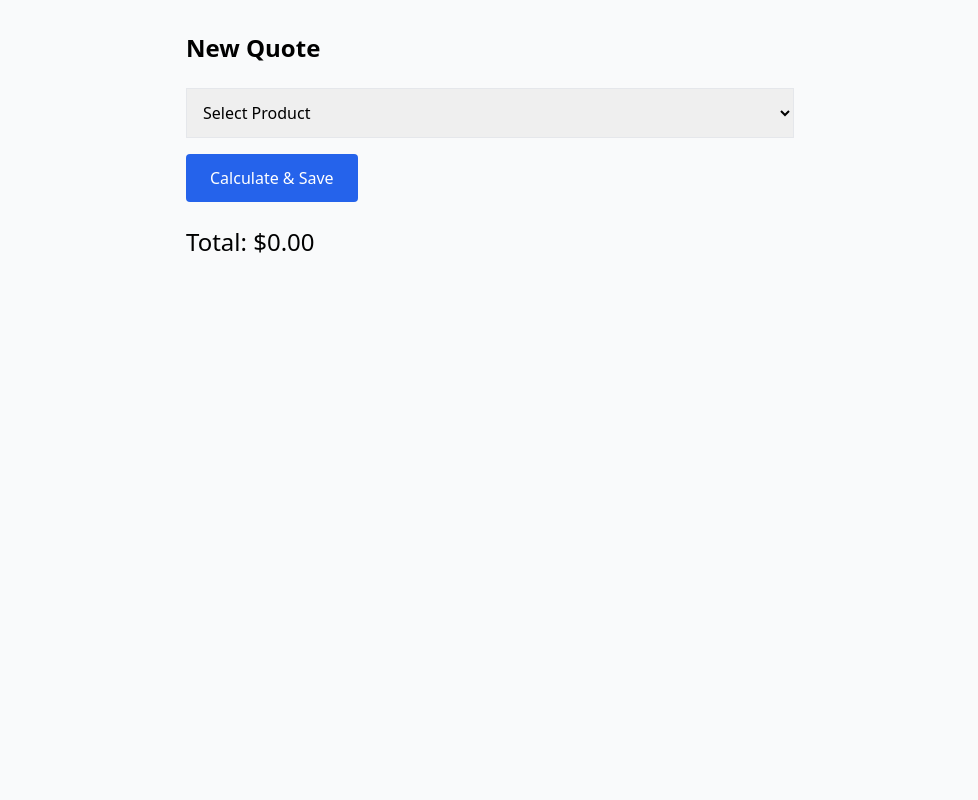
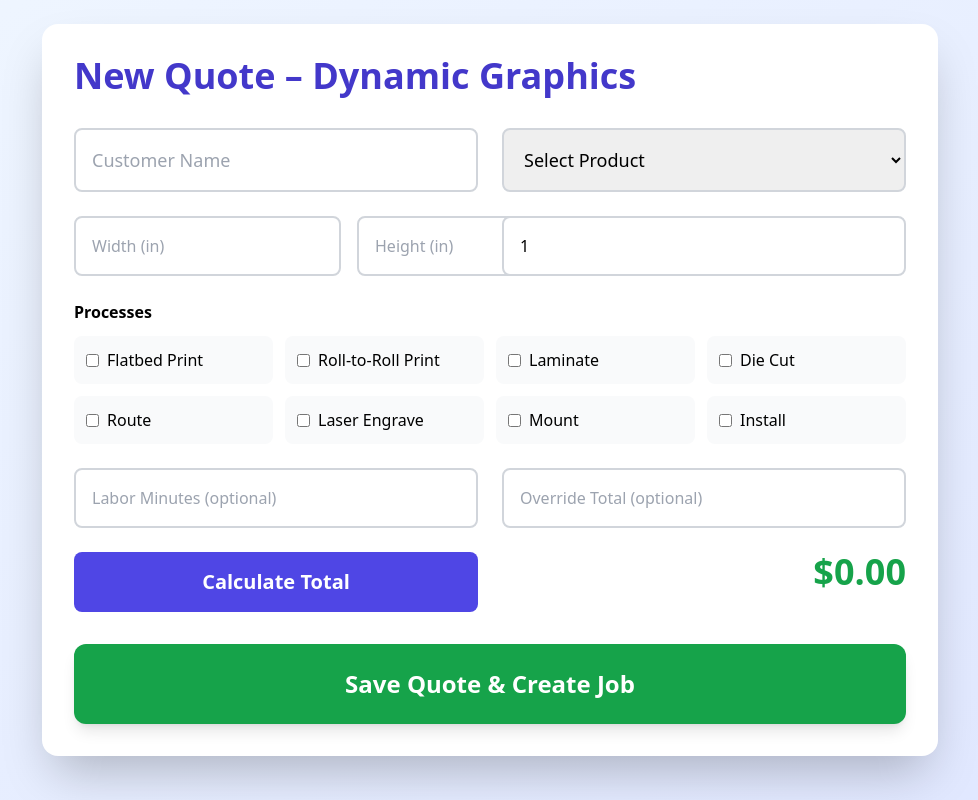
Before and after one commit to dynamicgraphics/shopvis, a React (Vite) app in the folder frontend/: page /quote in a window 1280 px wide. Shown: the whole page, without its empty margins (150-1128 px from the left). Built offline with nearby package versions, Linux system fonts and the light colour scheme.

Commit message:
real quote engine v1

```diff
--- a/frontend/src/QuoteForm.jsx
+++ b/frontend/src/QuoteForm.jsx
@@ -1,27 +1,116 @@
 import { useState } from 'react'
 import axios from 'axios'
 
-const PRODUCTS = ['Stickers', 'Vinyl Cut', 'Yard Sign', 'Banner', 'Acrylic', 'Magnetic']
+const PRODUCTS = [
+  'Stickers', 'Vinyl Cut', 'Yard Signs', 'Acrylic Signs', 'Banners', 'Magnets', 'Custom Die-Cut Metal', 'Laser Engraving'
+]
+
+const PROCESSES = [
+  'Flatbed Print', 'Roll-to-Roll Print', 'Laminate', 'Die Cut', 'Route', 'Laser Engrave', 'Mount', 'Install'
+]
 
 export default function QuoteForm() {
+  const [customer, setCustomer] = useState('')
+  const [product, setProduct] = useState('')
+  const [width, setWidth] = useState('')
+  const [height, setHeight] = useState('')
+  const [quantity, setQuantity] = useState(1)
+  const [processes, setProcesses] = useState([])
+  const [materialCost, setMaterialCost] = useState('')
+  const [laborMins, setLaborMins] = useState('')
+  const [override, setOverride] = useState('')
   const [total, setTotal] = useState(0)
 
   const calculate = () => {
-    // simple demo calc
-    setTotal(250.00)
+    let sqft = (parseFloat(width) * parseFloat(height) / 144) * quantity
+    let cost = 0
+
+    // Base material (you’ll customize rates)
+    cost += sqft * 3.50
+
+    // Process add-ons
+    if (processes.includes('Flatbed Print')) cost += sqft * 2.20
+    if (processes.includes('Roll-to-Roll Print')) cost += sqft * 1.80
+    if (processes.includes('Laminate')) cost += sqft * 1.20
+    if (processes.includes('Die Cut')) cost += sqft * 2.50 + 75
+    if (processes.includes('Route')) cost += sqft * 3.00 + 120
+    if (processes.includes('Laser Engrave')) cost += laborMins * 1.50
+
+    // Labor
+    cost += (laborMins || 0) * 1.10
+
+    // Override wins
+    if (override) cost = parseFloat(override)
+
+    setTotal(cost.toFixed(2))
+  }
+
+  const saveQuote = async () => {
+    await axios.post('https://shopvis-backend.onrender.com/api/quotes', {
+      customer,
+      product,
+      width: parseFloat(width),
+      height: parseFloat(height),
+      quantity,
+      processes,
+      sqft: (width * height / 144) * quantity,
+      total: parseFloat(total),
+      status: 'Draft'
+    })
+    alert('Quote saved! Check dashboard.')
+    window.location.href = '/'
   }
 
   return (
-    <div className="max-w-2xl mx-auto p-8">
-      <h1 className="text-2xl font-bold mb-6">New Quote</h1>
-      <select className="border p-3 w-full mb-4">
-        <option>Select Product</option>
-        {PRODUCTS.map(p => <option key={p}>{p}</option>)}
-      </select>
-      <button onClick={calculate} className="bg-blue-600 text-white px-6 py-3 rounded">
-        Calculate & Save
-      </button>
-      <p className="text-2xl mt-6">Total: ${total.toFixed(2)}</p>
+    <div className="min-h-screen bg-gradient-to-br from-blue-50 to-indigo-100 p-6">
+      <div className="max-w-4xl mx-auto bg-white rounded-2xl shadow-2xl p-8">
+        <h1 className="text-4xl font-black text-indigo-700 mb-8">New Quote – Dynamic Graphics</h1>
+
+        <div className="grid md:grid-cols-2 gap-6">
+          <input placeholder="Customer Name" className="border-2 border-gray-300 rounded-lg p-4 text-lg" onChange={e => setCustomer(e.target.value)} />
+
+          <select className="border-2 border-gray-300 rounded-lg p-4 text-lg" onChange={e => setProduct(e.target.value)}>
+            <option>Select Product</option>
+            {PRODUCTS.map(p => <option key={p}>{p}</option>)}
+          </select>
+
+          <div className="flex gap-4">
+            <input type="number" placeholder="Width (in)" className="border-2 border-gray-300 rounded-lg p-4 flex-1" onChange={e => setWidth(e.target.value)} />
+            <input type="number" placeholder="Height (in)" className="border-2 border-gray-300 rounded-lg p-4 flex-1" onChange={e => setHeight(e.target.value)} />
+          </div>
+
+          <input type="number" placeholder="Quantity" className="border-2 border-gray-300 rounded-lg p-4" value={quantity} onChange={e => setQuantity(e.target.value)} />
+
+          <div className="md:col-span-2">
+            <p className="font-bold mb-3">Processes</p>
+            <div className="grid grid-cols-2 md:grid-cols-4 gap-3">
+              {PROCESSES.map(p => (
+                <label key={p} className="flex items-center gap-2 bg-gray-50 p-3 rounded-lg cursor-pointer hover:bg-indigo-50">
+                  <input type="checkbox" onChange={e => {
+                    setProcesses(e.target.checked ? [...processes, p] : processes.filter(x => x !== p))
+                  }} />
+                  {p
+                  }
+                </label>
+              ))}
+            </div>
+          </div>
+
+          <input type="number" placeholder="Labor Minutes (optional)" className="border-2 border-gray-300 rounded-lg p-4" onChange={e => setLaborMins(e.target.value)} />
+          <input type="number" placeholder="Override Total (optional)" className="border-2 border-gray-300 rounded-lg p-4" onChange={e => setOverride(e.target.value)} />
+
+          <button onClick={calculate} className="bg-indigo-600 hover:bg-indigo-700 text-white font-bold text-xl py-4 rounded-lg">
+            Calculate Total
+          </button>
+          <div className="text-right">
+            <p className="text-4xl font-black text-green-600">${total || '0.00'}</p>
+          </div>
+        </div>
+
+        <button onClick={saveQuote} className="mt-8 w-full bg-green-600 hover:bg-green-700 text-white font-black text-2xl py-6 rounded-xl shadow-lg">
+          Save Quote & Create Job
+        </button>
+      </div>
     </div>
   )
 }
```
